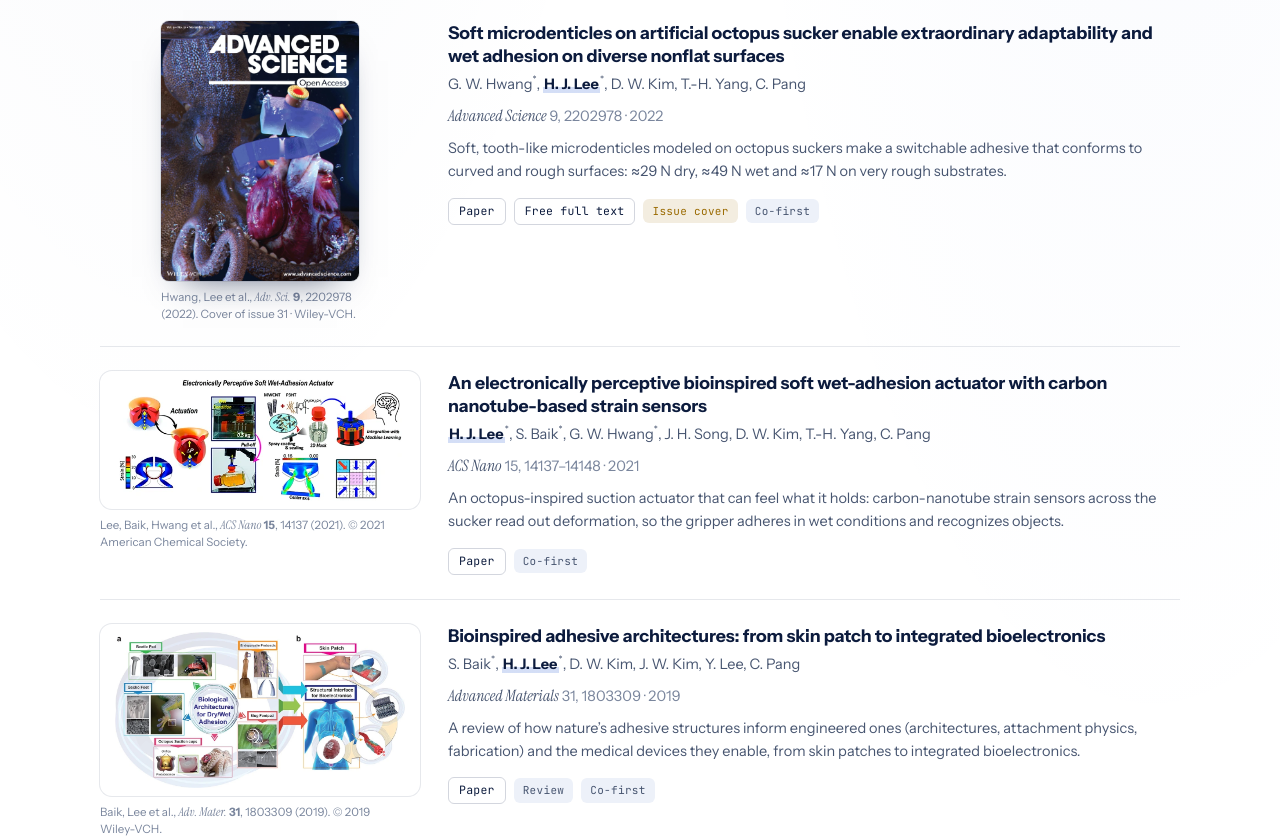
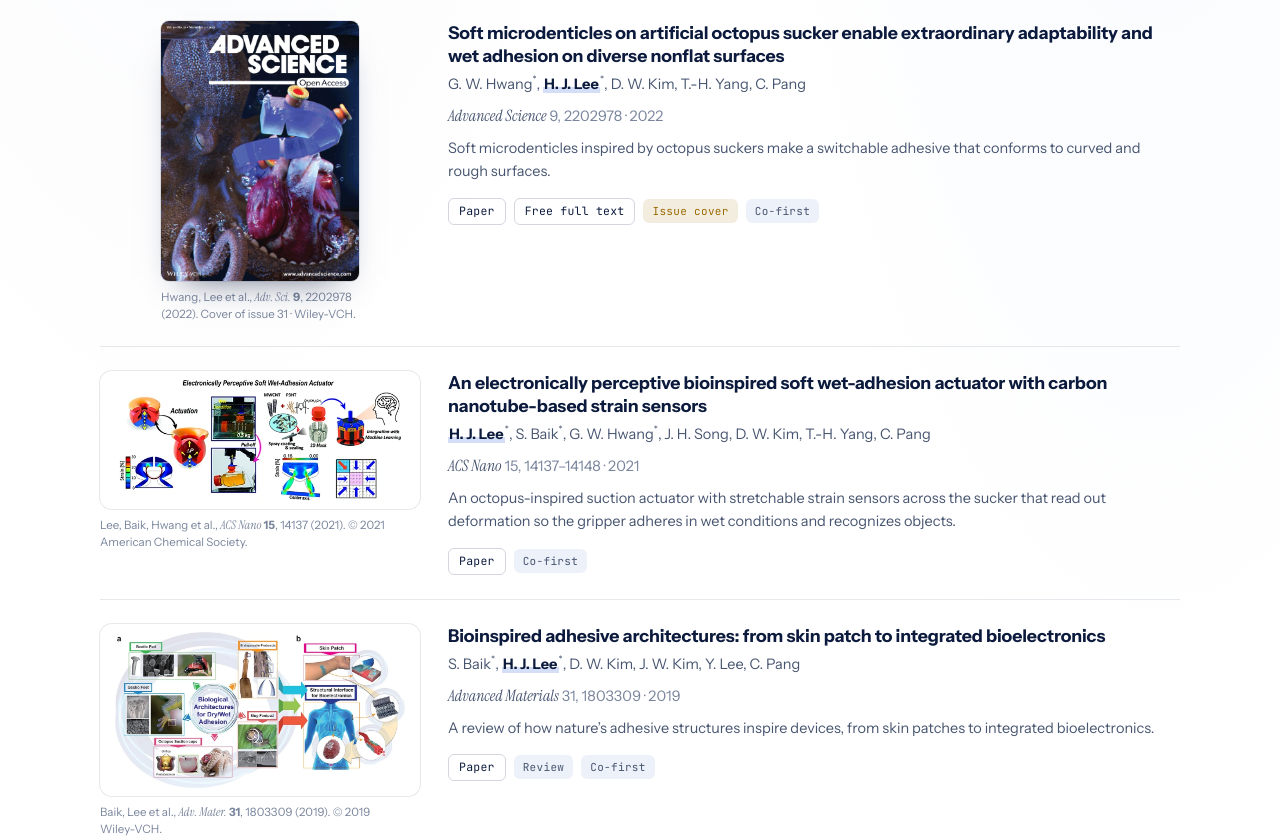
Before and after one commit to hlee260/Website, a plain HTML site: page index.html in a window 1280 px wide. Shown: the part 1180-2020 px from the top of the page. Drawn offline with Linux system fonts and the light colour scheme.

Commit message:
Shorten three first-author paper summaries
Co-Authored-By: Claude Opus 5.5 <noreply@anthropic.com>
Claude-Session: https://claude.ai/code/session_01Ji2ZfBmLdNNvRGPQ1mqT9N

```diff
--- a/index.html
+++ b/index.html
@@ -218,7 +218,7 @@
             <a class="paper__title" href="https://doi.org/10.1002/advs.202202978" target="_blank" rel="noopener">Soft microdenticles on artificial octopus sucker enable extraordinary adaptability and wet adhesion on diverse nonflat surfaces</a>
             <p class="paper__authors">G. W. Hwang<sup>*</sup>, <b class="me">H. J. Lee</b><sup>*</sup>, D. W. Kim, T.-H. Yang, C. Pang</p>
             <p class="paper__venue"><i>Advanced Science</i> 9, 2202978 · 2022</p>
-            <p class="paper__tldr">Soft, tooth-like microdenticles modeled on octopus suckers make a switchable adhesive that conforms to curved and rough surfaces: ≈29 N dry, ≈49 N wet and ≈17 N on very rough substrates.</p>
+            <p class="paper__tldr">Soft microdenticles inspired by octopus suckers make a switchable adhesive that conforms to curved and rough surfaces.</p>
             <div class="paper__links">
               <a class="tag-link" href="https://doi.org/10.1002/advs.202202978" target="_blank" rel="noopener">Paper</a>
               <a class="tag-link" href="https://pmc.ncbi.nlm.nih.gov/articles/PMC9631055/" target="_blank" rel="noopener">Free full text</a>
@@ -241,7 +241,7 @@
             <a class="paper__title" href="https://doi.org/10.1021/acsnano.1c05130" target="_blank" rel="noopener">An electronically perceptive bioinspired soft wet-adhesion actuator with carbon nanotube-based strain sensors</a>
             <p class="paper__authors"><b class="me">H. J. Lee</b><sup>*</sup>, S. Baik<sup>*</sup>, G. W. Hwang<sup>*</sup>, J. H. Song, D. W. Kim, T.-H. Yang, C. Pang</p>
             <p class="paper__venue"><i>ACS Nano</i> 15, 14137–14148 · 2021</p>
-            <p class="paper__tldr">An octopus-inspired suction actuator that can feel what it holds: carbon-nanotube strain sensors across the sucker read out deformation, so the gripper adheres in wet conditions and recognizes objects.</p>
+            <p class="paper__tldr">An octopus-inspired suction actuator with stretchable strain sensors across the sucker that read out deformation so the gripper adheres in wet conditions and recognizes objects.</p>
             <div class="paper__links">
               <a class="tag-link" href="https://doi.org/10.1021/acsnano.1c05130" target="_blank" rel="noopener">Paper</a>
               <span class="badge">Co-first</span>
@@ -262,7 +262,7 @@
             <a class="paper__title" href="https://doi.org/10.1002/adma.201803309" target="_blank" rel="noopener">Bioinspired adhesive architectures: from skin patch to integrated bioelectronics</a>
             <p class="paper__authors">S. Baik<sup>*</sup>, <b class="me">H. J. Lee</b><sup>*</sup>, D. W. Kim, J. W. Kim, Y. Lee, C. Pang</p>
             <p class="paper__venue"><i>Advanced Materials</i> 31, 1803309 · 2019</p>
-            <p class="paper__tldr">A review of how nature’s adhesive structures inform engineered ones (architectures, attachment physics, fabrication) and the medical devices they enable, from skin patches to integrated bioelectronics.</p>
+            <p class="paper__tldr">A review of how nature’s adhesive structures inspire devices, from skin patches to integrated bioelectronics.</p>
             <div class="paper__links">
               <a class="tag-link" href="https://doi.org/10.1002/adma.201803309" target="_blank" rel="noopener">Paper</a>
               <span class="badge">Review</span>
```
